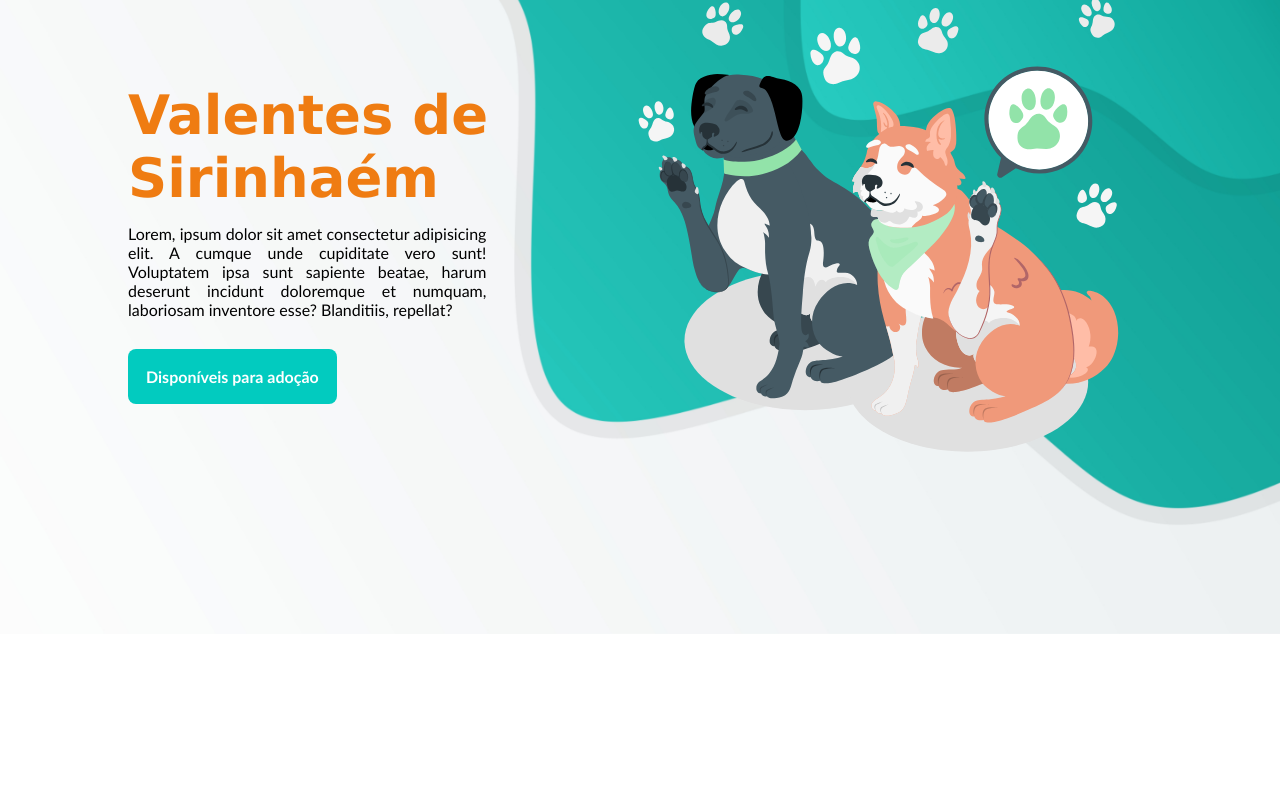
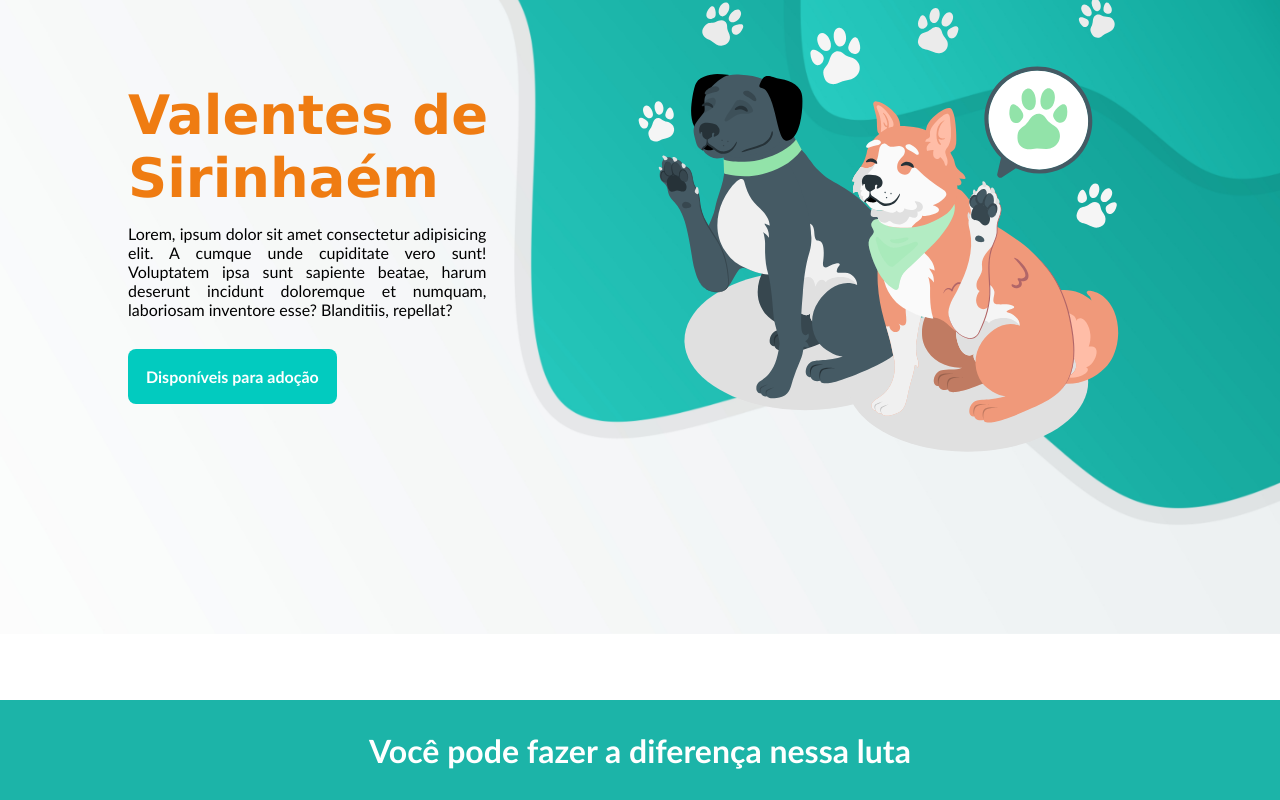
Before and after one commit to Julio-Norberto/Valentes-de-sirinhaem, a React (Vite) app: page / in a window 1280 px wide. Shown: the part 166-966 px from the top of the page. Before the commit the page ends 800 px from the top, so only its background shows below. Built offline with nearby package versions, Linux system fonts and the light colour scheme.

Commit message:
feat: create bar component

```diff
--- /dev/null
+++ b/src/components/Bar/bar.css
@@ -0,0 +1,10 @@
+.bar-container {
+  width: 100%;
+  height: 100px;
+  background-color: #1CB4A8;
+  display: flex;
+  justify-content: center;
+  align-items: center;
+  color: #fff;
+  margin-top: 200px;
+}
--- /dev/null
+++ b/src/components/Bar/index.tsx
@@ -0,0 +1,13 @@
+import './bar.css'
+
+type BarProps = {
+  title: string
+}
+
+export const Bar: React.FunctionComponent<BarProps> = ({title}: BarProps) => {
+  return (
+    <div className='bar-container'>
+      <h1> {title} </h1>
+    </div>
+  )
+}
--- a/src/pages/Home/index.tsx
+++ b/src/pages/Home/index.tsx
@@ -2,6 +2,7 @@ import './home.css'
 
 import { Menu } from '../../components/Menu'
 import { Link } from 'react-router-dom'
+import { Bar } from '../../components/Bar'
 
 import dogs from '../../assets/dogsHome.svg'
 
@@ -28,6 +29,7 @@ export const Home: React.FunctionComponent = () => {
             </div>
 
           </div>
+          <Bar title='Você pode fazer a diferença nessa luta' />
 
         </div>
     )
```
Also changed, not shown: src/index.css (line endings or trailing spaces).
